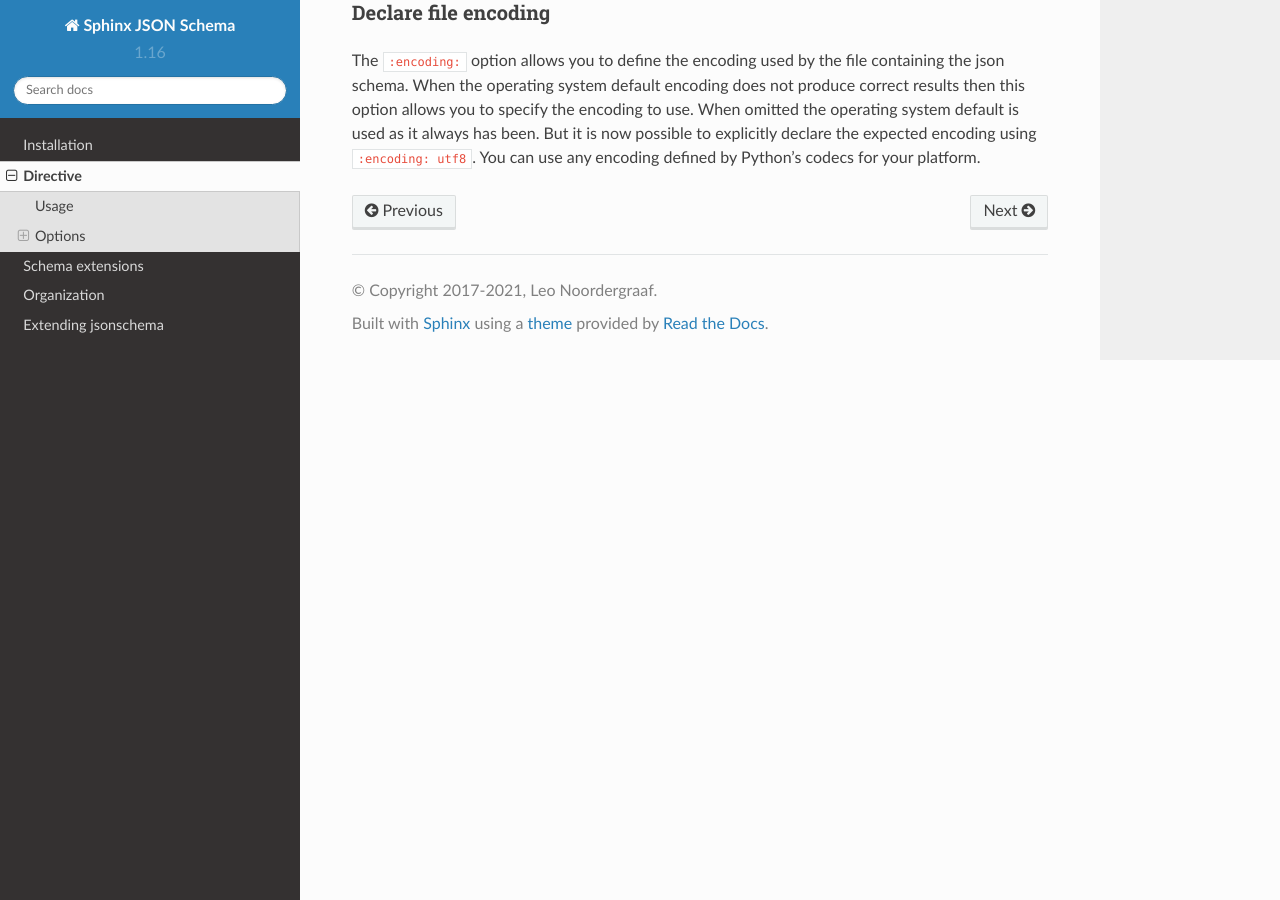
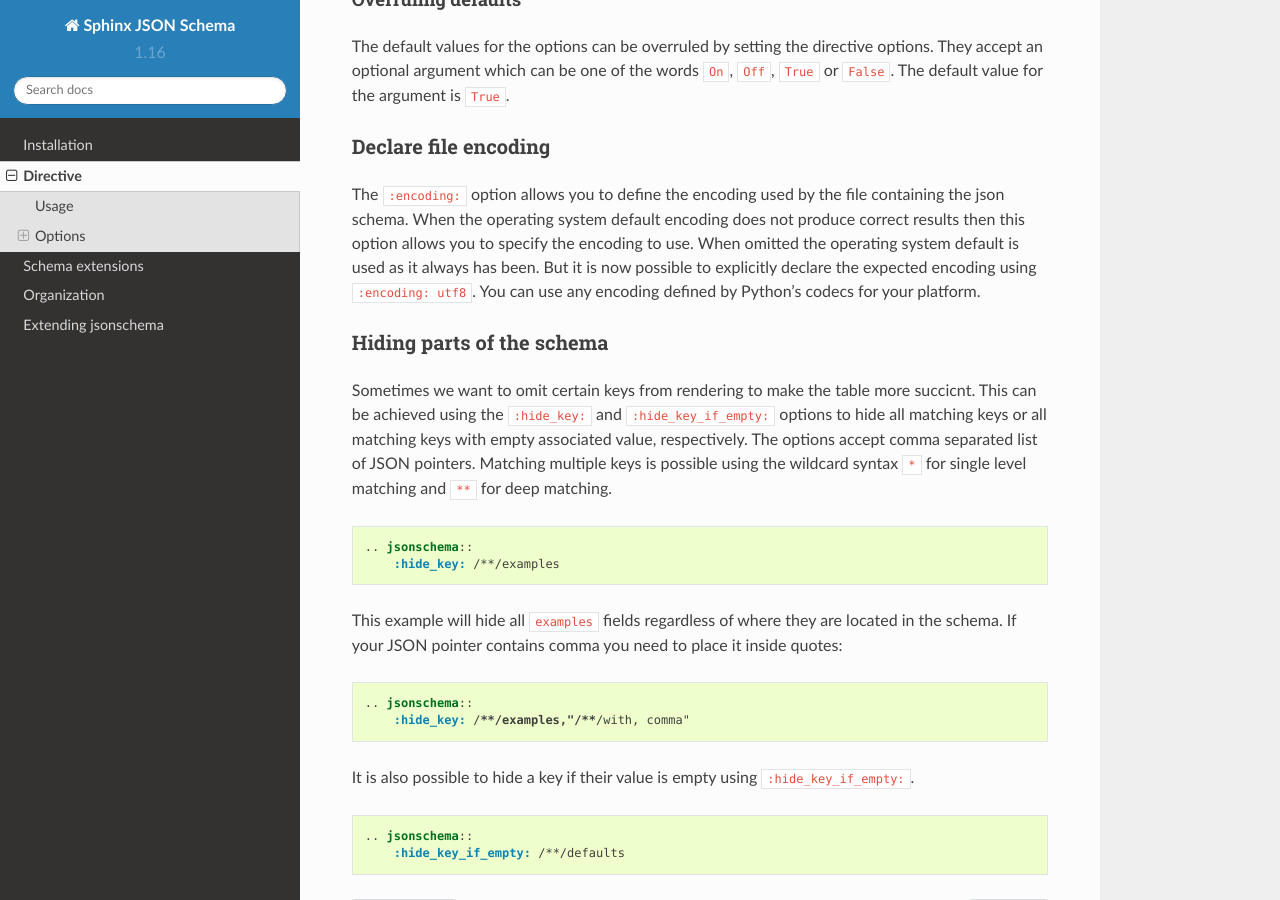
Before and after one commit to lnoor/sphinx-jsonschema, a Sphinx documentation site: the page built from docs/directive.rst, in a window 1280 px wide and 900 px high, scrolled down 5639 px. Built offline with Sphinx 7.4.7 and the Read the Docs theme 2.0.0, drawn with Linux system fonts in a browser that asks for light colours; some of the changed text lies outside the part shown.

Commit message:
Document options for hiding keys
Add documentation for the new `:hide_key:` and `:hide_key_if_empty:`

Signed-off-by: Pavel Odvody <pavel@redhat.com>

```diff
--- a/docs/directive.rst
+++ b/docs/directive.rst
@@ -151,6 +151,12 @@ auto_target (default: False)
 auto_reference (default: False)
     Automatically resolves references when possible.
     Works well with ``:auto_target:`` and ``:lift_definitions:``.
+
+hide_key: (default: None)
+    Hide parts of the schema matching comma separated list of JSON pointers
+
+hide_key_if_empty: (default: None)
+    Hide parts of the schema matching comma separated list of JSON pointers if the value is empty
 
 encoding (default: None)
     Allows you to define the encoding used by the file containing the json schema.
@@ -384,3 +390,33 @@ results then this option allows you to specify the encoding to use.
 When omitted the operating system default is used as it always has been. But it is now
 possible to explicitly declare the expected encoding using ``:encoding: utf8``.
 You can use any encoding defined by Python's codecs for your platform.
+
+Hiding parts of the schema
+++++++++++++++++++++++++++
+Sometimes we want to omit certain keys from rendering to make the table more succicnt.
+This can be achieved using the ``:hide_key:`` and ``:hide_key_if_empty:`` options to hide
+all matching keys or all matching keys with empty associated value, respectively.
+The options accept comma separated list of JSON pointers. Matching multiple keys
+is possible using the wildcard syntax ``*`` for single level matching and ``**`` for
+deep matching.
+
+.. code-block:: rst
+
+    .. jsonschema::
+        :hide_key: /**/examples
+
+This example will hide all ``examples`` fields regardless of where they are located
+in the schema.
+If your JSON pointer contains comma you need to place it inside quotes:
+
+.. code-block:: rst
+
+    .. jsonschema::
+        :hide_key: /**/examples,"/**/with, comma"
+
+It is also possible to hide a key if their value is empty using ``:hide_key_if_empty:``.
+
+.. code-block:: rst
+
+    .. jsonschema::
+        :hide_key_if_empty: /**/defaults
```
